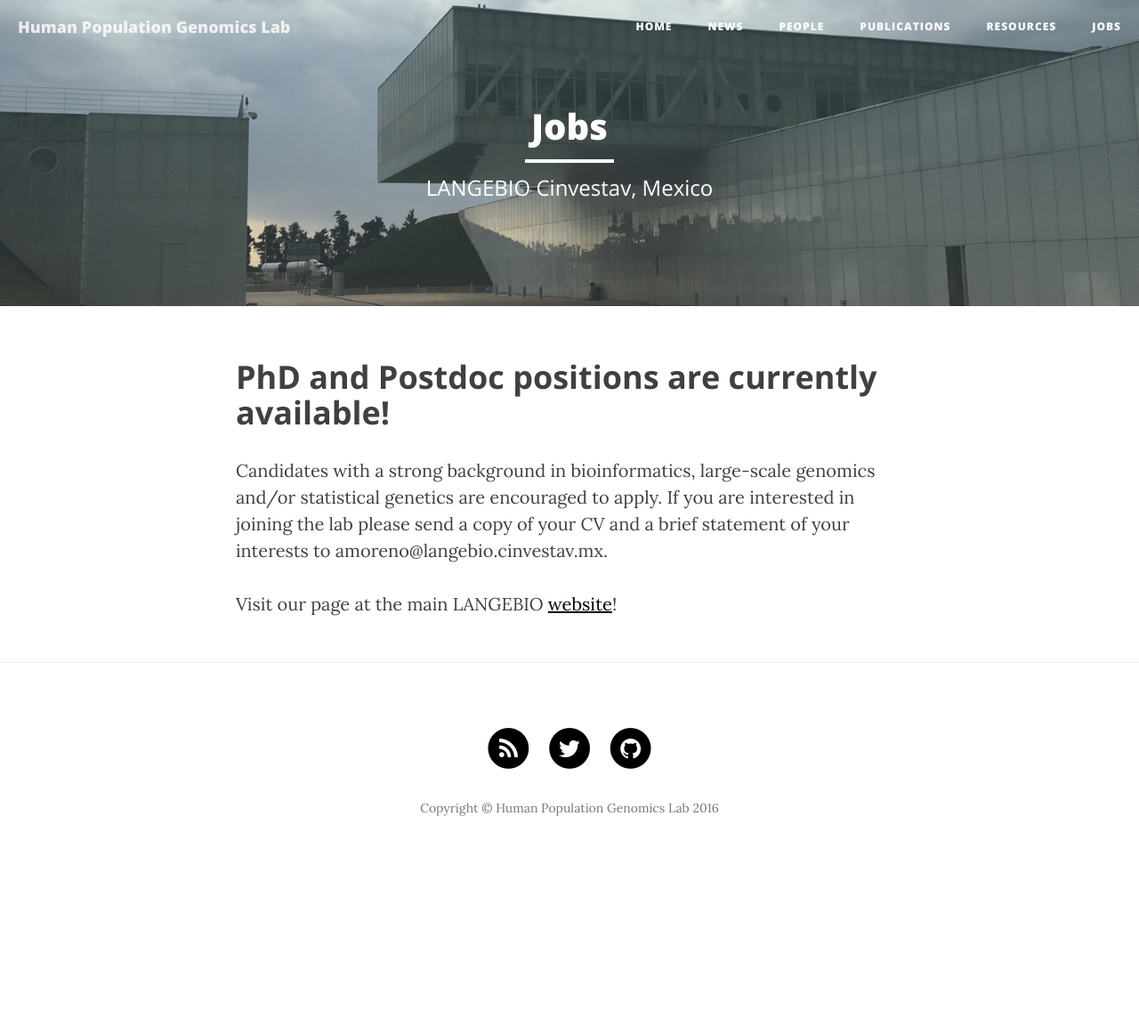
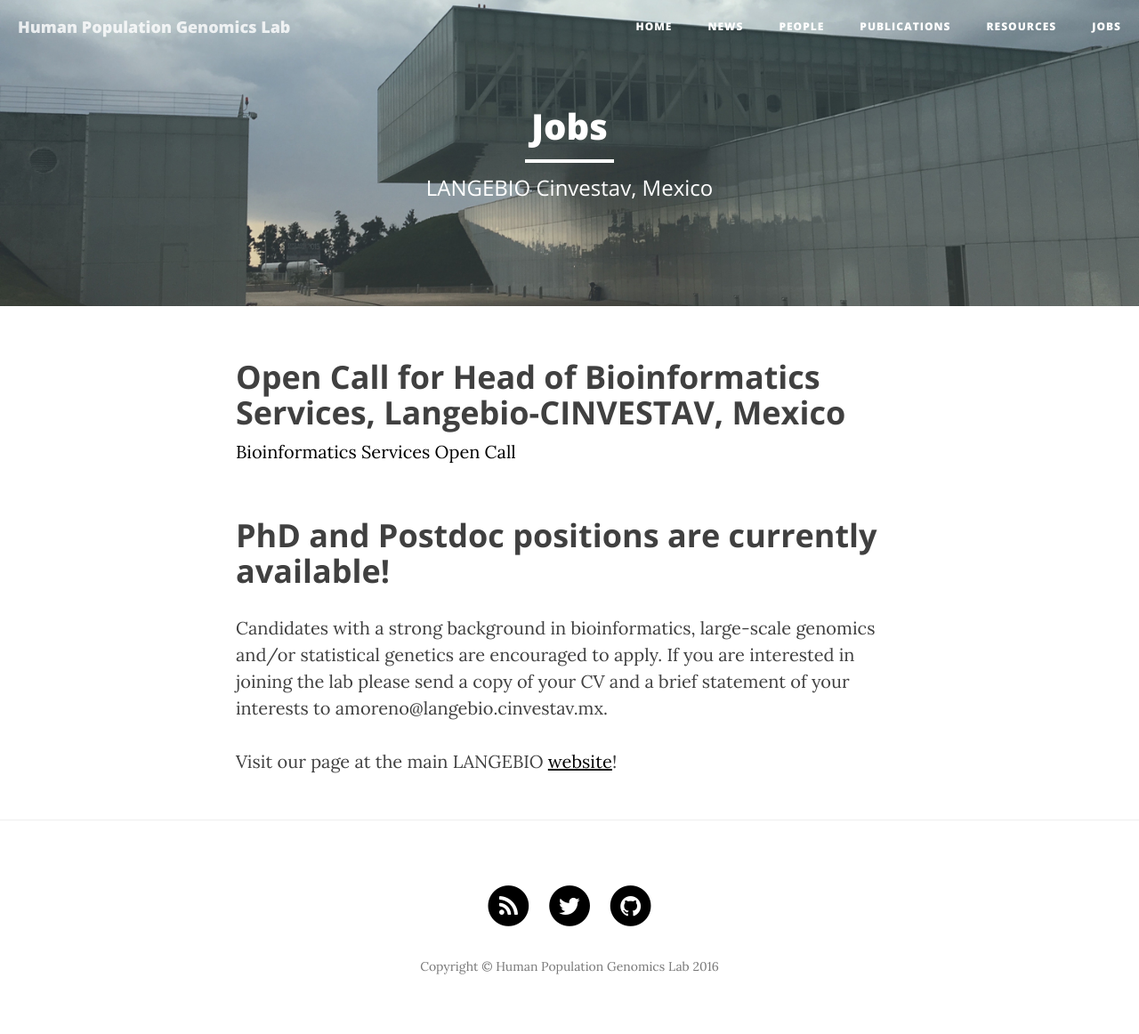
Before and after one commit to milkshakeplustip/milkshakeplustip.github.io, a Jekyll site: the page built from e_join.html, in a window 1280 px wide. Shown: the whole page at 89% size. Built offline with Jekyll 4.4.1, drawn with Linux system fonts in a browser that asks for light colours; nearby versions of some CDN libraries; before the commit the page ends 984 px from its top, so only the background shows below that.

Commit message:
uploading pdf

```diff
--- a/e_join.html
+++ b/e_join.html
@@ -4,6 +4,8 @@
 description: "LANGEBIO Cinvestav, Mexico"
 header-img: "img/join_1500_blue_2.jpg"
 ---
+<h2 class="section-heading">Open Call for Head of Bioinformatics Services, Langebio-CINVESTAV, Mexico</h2>
+<a href="/pdf/Bioinformatics_services_open_call_2016_ENGLISH.pdf">Bioinformatics Services Open Call</a>
 <h2 class="section-heading">PhD and Postdoc positions are currently available!</h2>
 <p>Candidates with a strong background in bioinformatics, large-scale genomics and/or statistical genetics are encouraged to apply. If you are interested in joining the lab please send a copy of your CV and a brief statement of your interests to amoreno@langebio.cinvestav.mx.</p>
 <p>Visit our page at the main LANGEBIO <a href="http://www.langebio.cinvestav.mx/?pag=794">website</a>!</p>
```
Also changed, not shown: 1 other file.
